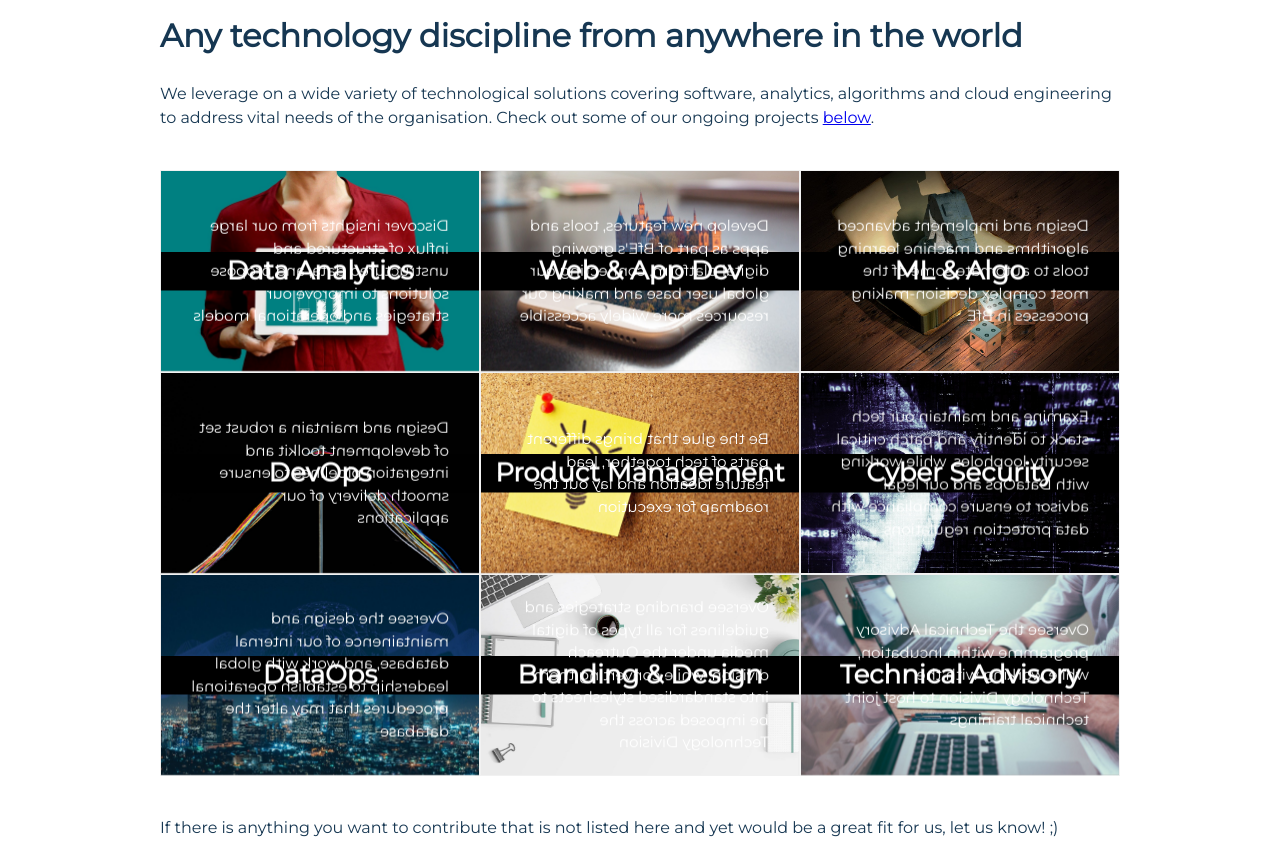
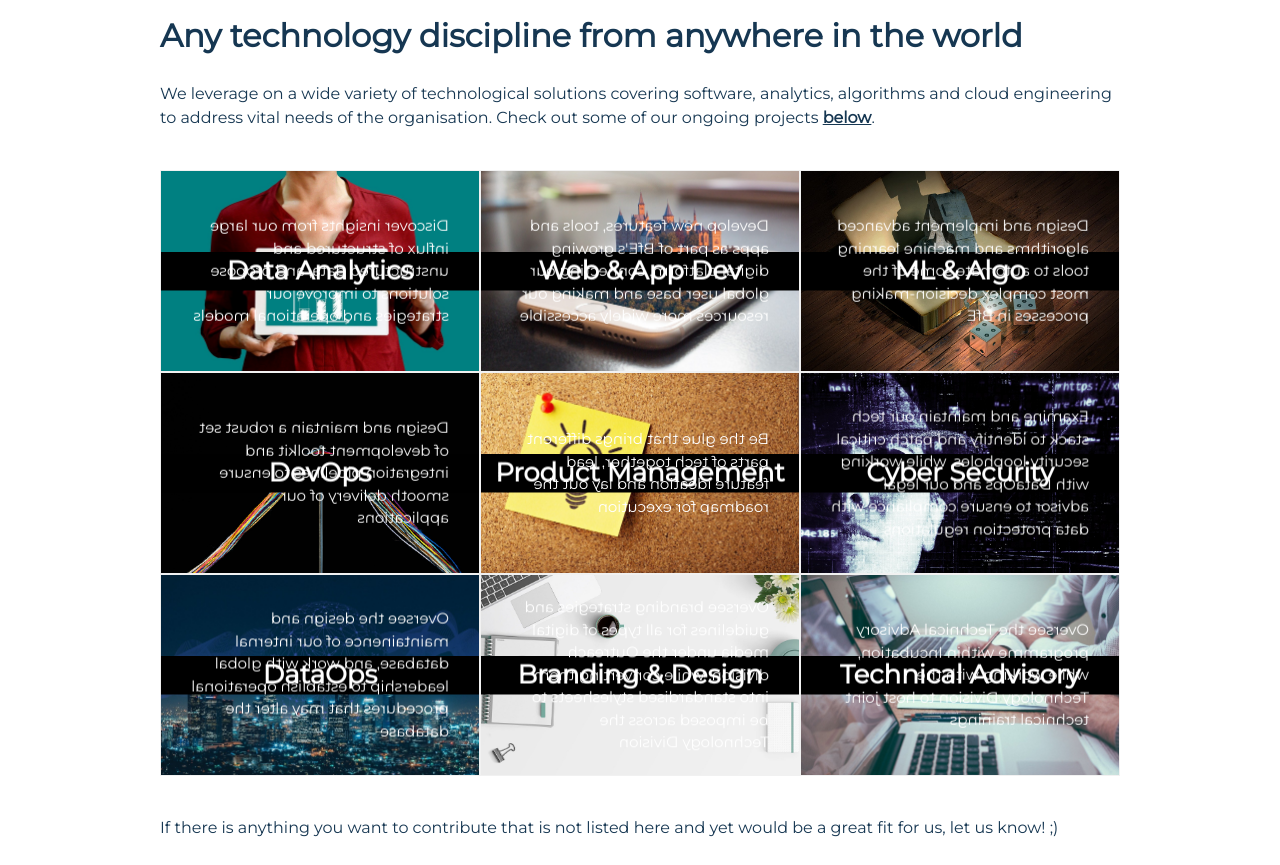
Before and after one commit to BfE-Technology/BfE-Technology.github.io, a Jekyll site: the page built from index.md, in a window 1280 px wide. Shown: the part 1777-2642 px from the top of the page. Built offline with Jekyll 4.4.1, drawn with Linux system fonts in a browser that asks for light colours.

Commit message:
Update index.md

```diff
--- a/index.md
+++ b/index.md
@@ -61,7 +61,7 @@ We are a group of passionate professionals and students from all over the world,
 
 
 
-<div id="disciplines">
+<div id="disciplines" class="force-dark-link">
   <br>
   <h2>Any technology discipline from anywhere in the world</h2>
 
```
